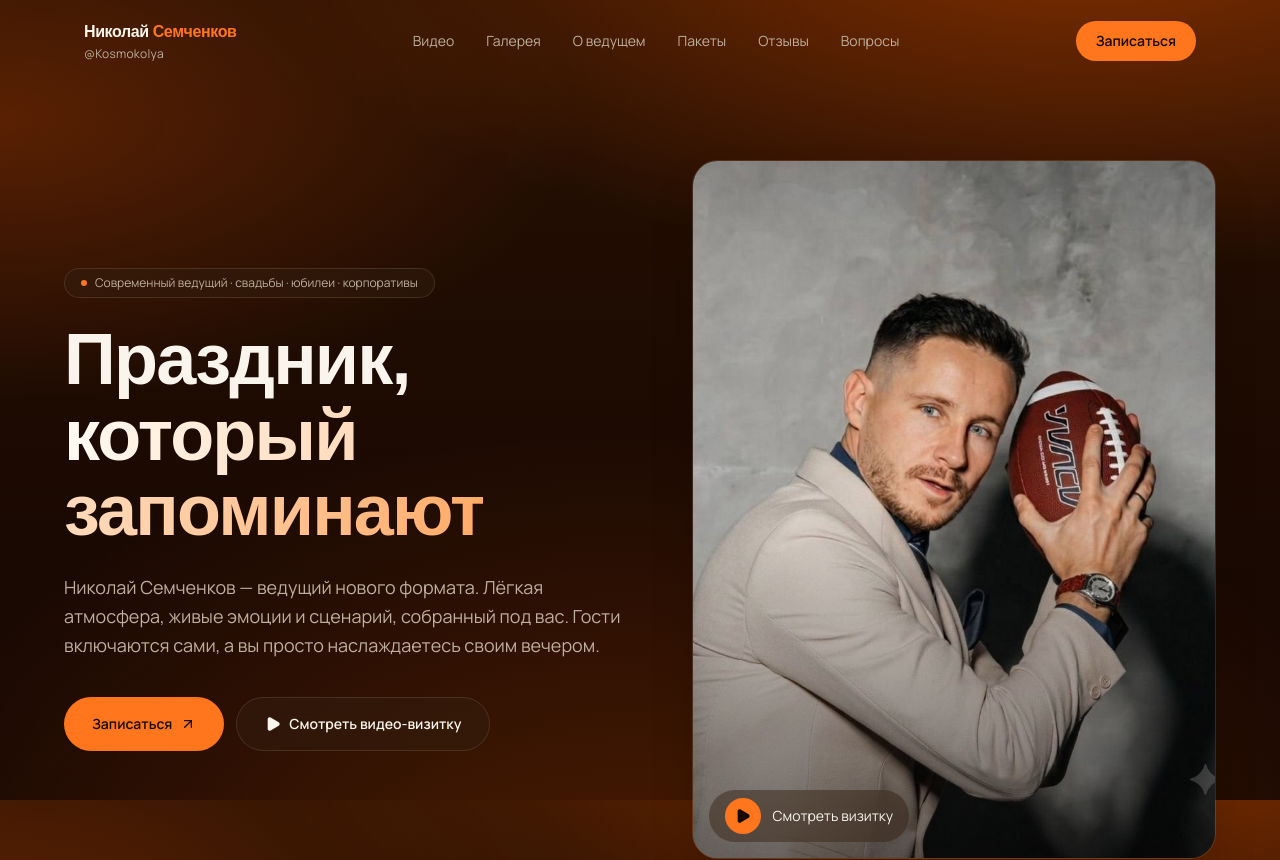
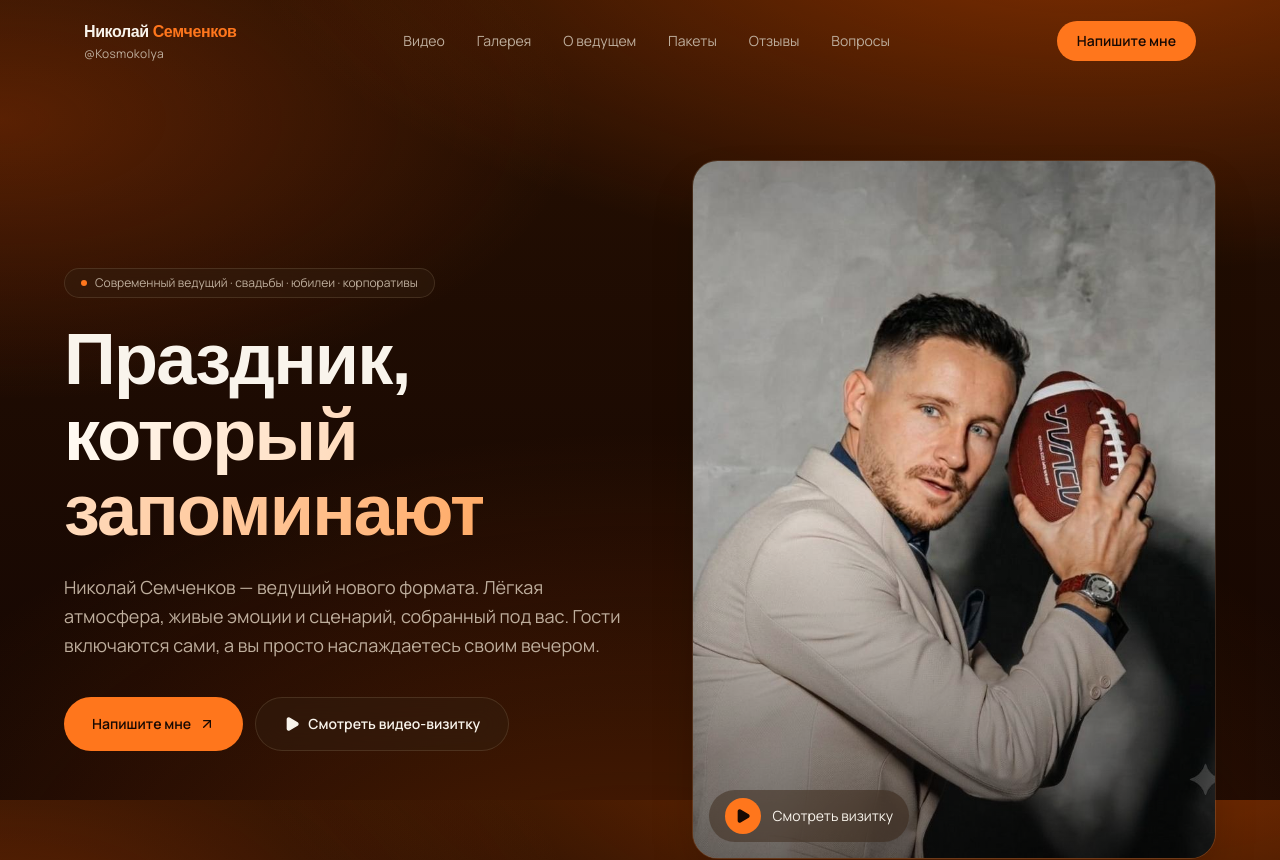
Before and after one commit to egorundr/kosmokolya, a Next.js app: page / in a window 1280 px wide. Shown: the top 860 px of the page. Built offline with nearby package versions, Linux system fonts and the light colour scheme; a web font is replaced by a local one.

Commit message:
feat: update call-to-action text to "Напишите мне" across components

```diff
--- a/components/final-cta.tsx
+++ b/components/final-cta.tsx
@@ -23,7 +23,7 @@ export function FinalCta() {
             rel="noopener noreferrer"
             className="group inline-flex items-center justify-center gap-2 rounded-full bg-primary px-9 py-4 text-base font-semibold text-primary-foreground transition hover:brightness-110"
           >
-            Записаться
+            Напишите мне
             <ArrowUpRight className="size-5 transition-transform group-hover:translate-x-0.5 group-hover:-translate-y-0.5" />
           </a>
         </div>
--- a/components/hero.tsx
+++ b/components/hero.tsx
@@ -51,7 +51,7 @@ export function Hero() {
               rel="noopener noreferrer"
               className="group inline-flex items-center justify-center gap-2 rounded-full bg-primary px-7 py-4 text-sm font-semibold text-primary-foreground transition hover:brightness-110"
             >
-              Записаться
+              Напишите мне
               <ArrowUpRight className="size-4 transition-transform group-hover:translate-x-0.5 group-hover:-translate-y-0.5" />
             </a>
             <button
--- a/components/site-header.tsx
+++ b/components/site-header.tsx
@@ -52,7 +52,7 @@ export function SiteHeader() {
             rel="noopener noreferrer"
             className="hidden rounded-full bg-primary px-5 py-2.5 text-sm font-semibold text-primary-foreground transition hover:brightness-110 sm:inline-flex"
           >
-            Записаться
+            Напишите мне
           </a>
           <button
             type="button"
@@ -83,7 +83,7 @@ export function SiteHeader() {
             rel="noopener noreferrer"
             className="mt-1 rounded-xl bg-primary px-4 py-3 text-center text-sm font-semibold text-primary-foreground"
           >
-            Записаться
+            Напишите мне
           </a>
         </nav>
       )}
```
